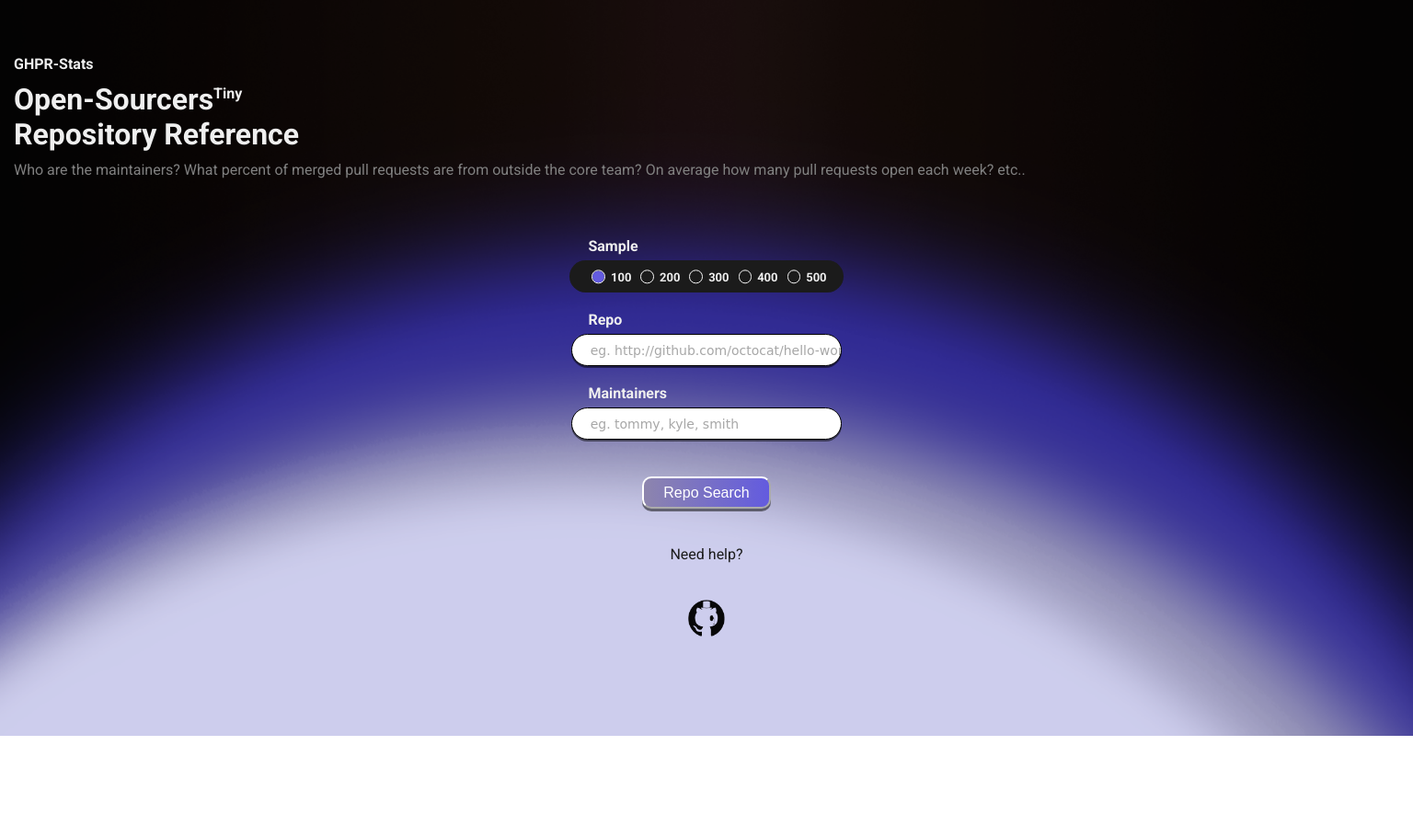
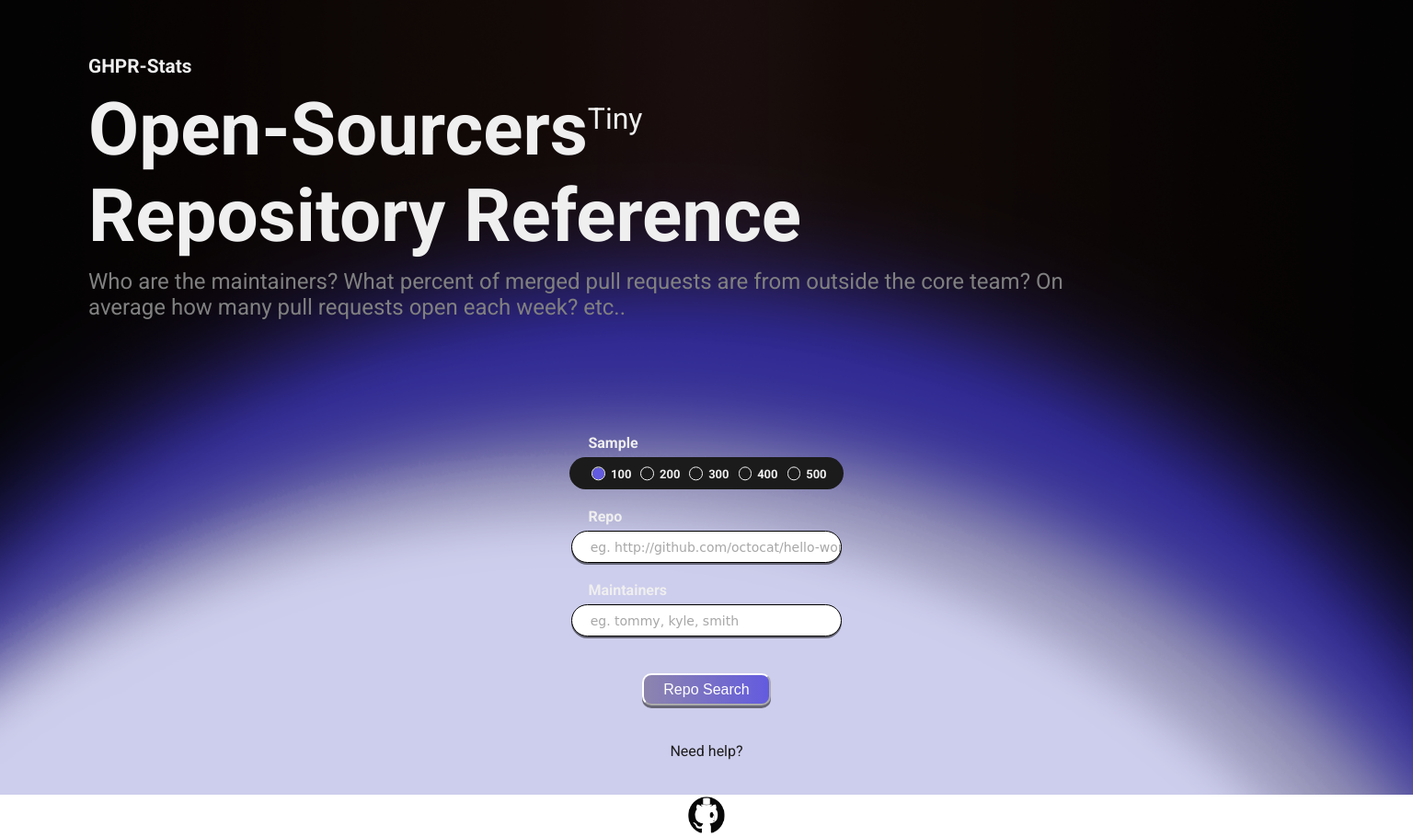
Before and after one commit to benlazzero/GHPR-Stats, a website: page public/index.html in a window 1536 px wide. Shown: the whole page at 92% size. Before the commit the page ends 800 px from the top, so only its background shows below. Drawn offline with Linux system fonts and the light colour scheme; a web font is replaced by a local one.

Commit message:
index design done

```diff
--- a/public/index.css
+++ b/public/index.css
@@ -17,8 +17,6 @@ html {
 body {
   background-image: url("ghprbg.png");
   background-repeat: no-repeat;
-  background-size: cover;
-  background-position: center;
   width: 100%;
 }
 
@@ -31,7 +29,8 @@ main {
 }
 
 sup {
-  font-size: .5em;
+  font-weight: 400;
+  font-size: .4em;
 }
 
 .index-header {
@@ -190,7 +189,7 @@ a {
 button {
   all: unset;
   align-self: center;
-  color:#1b1b1b;
+  color:#dedede;
   padding-bottom: 40px;
   font-weight: 400;
 }
@@ -202,3 +201,50 @@ button {
   line-height: 12px;
   color: #d1d1d1;
 }
+
+@media screen and (min-width: 498px) {
+  .index-header {
+    padding-left: 6em;
+    margin-bottom: 60px;
+  }
+
+  .index-header h2 {
+    font-size: 3em;
+  }
+
+  .index-header h4 {
+    font-size: 1.3em;
+  }
+
+  .index-header p {
+
+    font-size: 1.3em;
+    max-width: 800px;
+  }
+
+  .footer button {
+    color: rgb(29, 29, 29);
+  }
+}
+
+@media screen and (min-width: 1300px) {
+  .index-header h2 {
+    font-size: 5em;
+  }
+
+  body {
+    background-size: cover;
+  }
+
+  .index-header p {
+    font-size: 1.5em;
+    max-width: 1112px;
+  }
+}
+
+@media screen and (min-width: 1800px) {
+  .index-header {
+    padding-left: 10em;
+    margin-bottom: 100px;
+  }
+}
```
